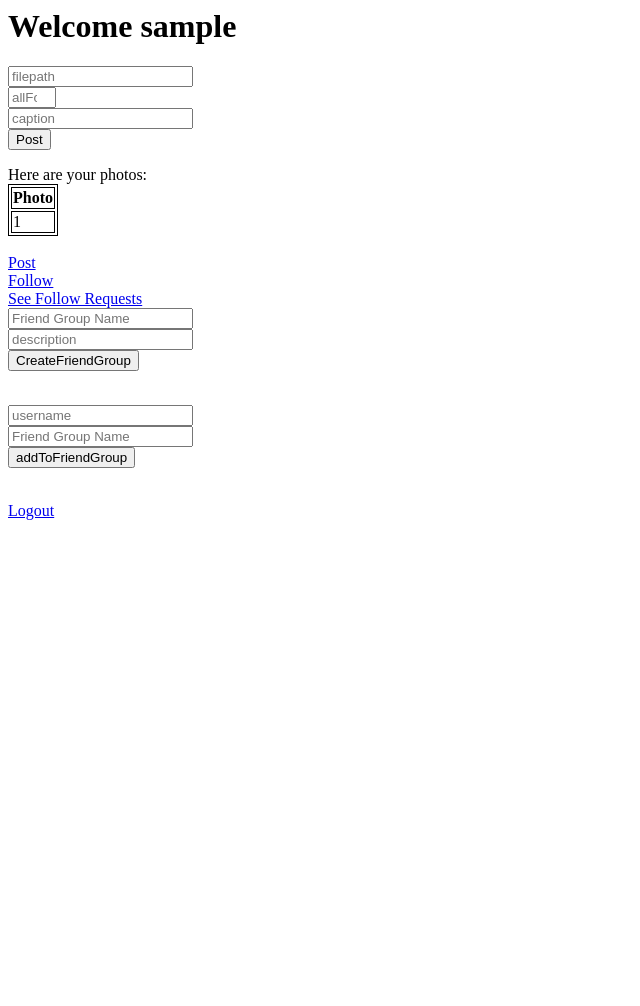
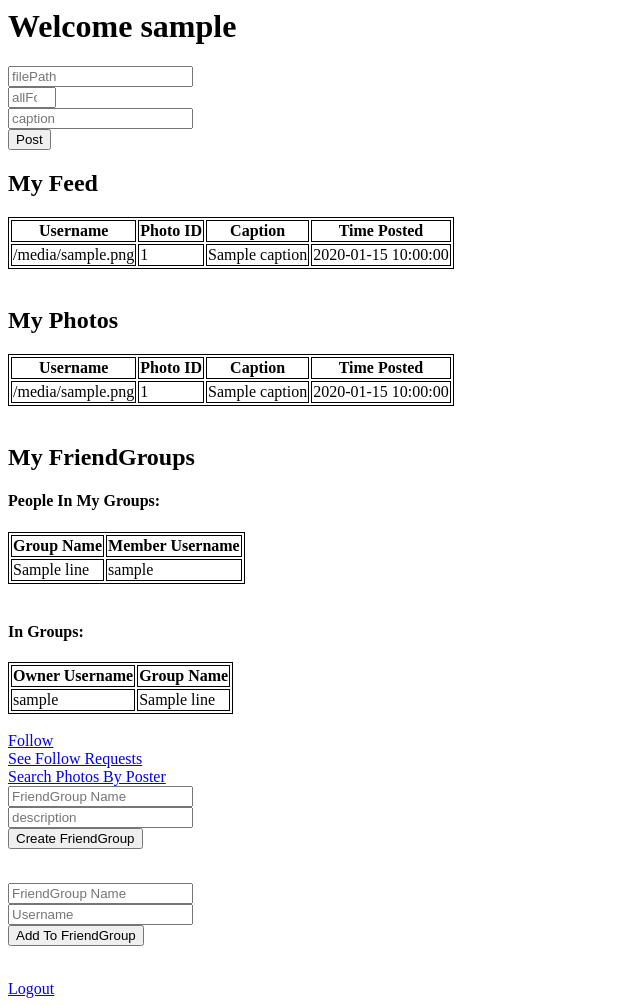
Before and after one commit to MichaelLiKwan/DatabaseProject, a Flask app: template templates/home.html in a window 1280 px wide. Shown: the whole page, without its empty margins (0-640 px from the left). Before the commit the page ends 520 px from the top, so only its background shows below. Run offline with Flask 2, Linux system fonts and the light colour scheme; the template is opened without the code that fills it: most values are stand-ins (such as "Sample title", 1, 10 or a date in 2020).

Commit message:
Add files via upload

```diff
--- a/app.py
+++ b/app.py
@@ -1,7 +1,8 @@
 # Import Flask Library
 from flask import Flask, render_template, request, session, url_for, redirect
 import pymysql.cursors
-
+from hashlib import sha256
+SALT = 'cs3083'
 # Initialize the app from Flask
 app = Flask(__name__)
 
@@ -40,11 +41,12 @@ def loginAuth():
     username = request.form['username']
     password = request.form['password']
 
+    hashed_password = sha256((password + SALT).encode('utf-8')).hexdigest()
     # cursor used to send queries
     cursor = conn.cursor()
     # executes query
     query = 'SELECT * FROM person WHERE username = %s and password = %s'
-    cursor.execute(query, (username, password))
+    cursor.execute(query, (username, hashed_password))
     # stores the results in a variable
     data = cursor.fetchone()
     # use fetchall() if you are expecting more than 1 data row
@@ -71,6 +73,8 @@ def registerAuth():
     lastName = request.form['lastName']
     bio = request.form['bio']
 
+    hashed_password = sha256((password+SALT).encode('utf-8')).hexdigest()
+
     # cursor used to send queries
     cursor = conn.cursor()
     # executes query
@@ -86,7 +90,7 @@ def registerAuth():
         return render_template('register.html', error=error)
     else:
         ins = 'INSERT INTO person VALUES(%s, %s, %s, %s, %s)'
-        cursor.execute(ins, (username, password, firstName, lastName, bio))
+        cursor.execute(ins, (username, hashed_password, firstName, lastName, bio))
         conn.commit()
         cursor.close()
         return render_template('index.html')
@@ -95,41 +99,132 @@ def registerAuth():
 @app.route('/home')
 def home():
     user = session['username']
-    cursor = conn.cursor();
-    query = 'SELECT allPhotos.photoID \
-            FROM \
-            ((SELECT photoID, postingdate \
+    cursor = conn.cursor()
+    query = 'SELECT allPhotos.photoPoster, allPhotos.photoID, allPhotos.caption, \
+            allPhotos.postingDate FROM \
+            ((SELECT photoPoster, photoID, caption, postingDate \
             FROM Follow AS f JOIN Photo AS p on f.username_followed = p.photoPoster \
             WHERE f.username_follower = %s AND f.followStatus = 1) \
             UNION \
-            (SELECT photoID, postingdate \
-            FROM (SharedWith AS sw JOIN BelongTo AS bt ON sw.groupOwner = bt.owner_username AND \
+            (SELECT photoPoster, photoID, caption, postingDate \
+            FROM (SharedWith AS sw JOIN BelongTo AS bt ON \
+            sw.groupOwner = bt.owner_username AND \
             sw.groupName = bt.groupName) NATURAL JOIN photo \
             WHERE member_username = %s)) as allPhotos \
-            ORDER BY allPhotos.postingdate DESC'
+            ORDER BY allPhotos.postingDate DESC'
+    query2 = 'SELECT photoPoster, photoID, caption, postingDate \
+              FROM photo WHERE photoPoster = %s \
+              ORDER BY postingDate DESC'
+    query3 = 'SELECT groupName, member_username FROM BelongTo WHERE \
+              owner_username=%s AND member_username != %s ORDER BY groupName'
+    query4 = 'SELECT owner_username, groupName FROM BelongTo WHERE \
+              member_username=%s AND owner_username != %s ORDER BY owner_username'
     cursor.execute(query, (user, user))
     data = cursor.fetchall()
+    cursor.execute(query2, (user))
+    data2 = cursor.fetchall()
+    cursor.execute(query3, (user, user))
+    data3 = cursor.fetchall()
+    cursor.execute(query4, (user, user))
+    data4 = cursor.fetchall()
     cursor.close()
-    return render_template('home.html', username=user, photos=data)
+    return render_template('home.html', username=user, photos=data, myphotos=data2, mygroups=data3, ingroups=data4)
 
 
 @app.route('/post', methods=['GET', 'POST'])
 def post():
-    photoposter = session['username']
-    cursor = conn.cursor();
-    filepath = request.form['filepath']
+    photoPoster = session['username']
+    cursor = conn.cursor()
+    filePath = request.form['filePath']
     allFollowers = request.form['allFollowers']
     caption = request.form['caption']
-    query = 'INSERT INTO photo (filepath, allFollowers, caption, photoposter) VALUES(%s, %s, %s, %s)'
-    cursor.execute(query, (filepath, allFollowers, caption, photoposter))
+    query = 'INSERT INTO photo (filePath, allFollowers, caption, photoPoster) VALUES(%s, %s, %s, %s)'
+    cursor.execute(query, (filePath, allFollowers, caption, photoPoster))
     conn.commit()
     cursor.close()
     return redirect(url_for('home'))
 
+
+@app.route('/tag')
+def tag(): #very incomplete
+    tagger = session['username']
+    photoID = request.form['photoID']
+    follower = request.form['follower']
+    cursor = conn.cursor()
+    if tagger == follower:
+        query = 'INSERT INTO tagged VALUES (%s, %d, 1)'
+        cursor.execute(query, (tagger, photoID))
+        conn.commit()
+        cursor.close()
+        return 'sth'
+    else:
+        query = 'SELECT DISTINCT photoID FROM Photo WHERE photoPoster=%s AND \
+                 photoID=%d AND allFollowers = 1 UNION SELECT DISTINCT photoID \
+                 FROM Photo JOIN (BelongTo AS bt JOIN SharedWith AS sw ON \
+                 bt.owner_username=sw.groupOwner AND bt.groupName=sw.groupName) \
+                 USING (photoID) WHERE photoPoster=%s AND photoID=%d AND \
+                 bt.member_username = %s'
+        cursor.execute(query, ())
+        data = cursor.fetchone()
+        cursor.close()
+        error = None
+        if (data):
+            return render_template
+        else:
+            error = ''
+            return render_template('home.html', error=error)
+
+@app.route('/searchPoster', methods=['GET', 'POST'])
+def searchPoster():
+    return render_template('searchByPoster.html')
+
+@app.route('/searchByPoster', methods=['GET', 'POST'])
+def searchByPoster():
+    user = session['username']
+    poster = request.form['poster']
+    if user == poster:
+        query = 'SELECT photoPoster, photoID, caption, postingDate FROM Photo WHERE photoPoster=%s ORDER BY postingDate DESC'
+        cursor = conn.cursor()
+        cursor.execute(query, (user))
+        data = cursor.fetchall()
+        return render_template('searchByPoster.html', photos=data)
+    else:
+        query = 'SELECT * \
+                    FROM follow \
+                    WHERE followstatus = 1 AND username_followed = %s AND username_follower = %s'
+        cursor = conn.cursor()
+        cursor.execute(query, (poster, user))
+        data = cursor.fetchall()
+        if data:
+            query = 'SELECT photoPoster, photoID, caption, postingDate FROM Photo WHERE photoPoster=%s AND \
+                        allFollowers=1 ORDER BY postingDate DESC'
+            cursor = conn.cursor()
+            cursor.execute(query, (poster))
+            data = cursor.fetchall()
+            return render_template('searchByPoster.html', photos=data)
+        else:
+            query = 'SELECT * \
+                                FROM belongto AS B JOIN sharedwith AS S ON B.groupName = S.groupName AND B.owner_username = S.groupowner\
+                                WHERE member_username = %s AND B.owner_username = %s'
+            cursor = conn.cursor()
+            cursor.execute(query, (user, poster))
+            data = cursor.fetchall()
+            if data:
+                query = 'SELECT photoPoster, photoID, caption, postingDate FROM Photo WHERE photoPoster=%s \
+                                    ORDER BY postingDate DESC'
+                cursor = conn.cursor()
+                cursor.execute(query, (poster))
+                data = cursor.fetchall()
+                return render_template('searchByPoster.html', photos=data)
+            else:
+                error = "You cannot view this user's photos"
+                return render_template('searchByPoster.html', error=error)
+
+
 @app.route('/follow')
 def follow():
     follower = session['username']
-    cursor = conn.cursor();
+    cursor = conn.cursor()
     query = 'SELECT DISTINCT username FROM person WHERE username != %s and username NOT IN \
             (SELECT username_followed FROM follow WHERE username_follower = %s)'
     cursor.execute(query, (follower, follower))
@@ -147,18 +242,20 @@ def follow():
 def requestFollow():
     username_followed = request.args['username_followed']
     username_follower = session['username']
-    cursor = conn.cursor();
+    cursor = conn.cursor()
     ins = 'INSERT INTO follow VALUES(%s, %s, 0)'
     cursor.execute(ins, (username_followed, username_follower))
     conn.commit()
     cursor.close()
     return redirect(url_for('home'))
 
+
 @app.route('/seeFollowRequests')
 def seeFollowRequests():
     username = session['username']
-    cursor = conn.cursor();
-    query = 'SELECT DISTINCT username_follower FROM follow WHERE username_followed = %s and followstatus = 0'
+    cursor = conn.cursor()
+    query = 'SELECT DISTINCT username_follower FROM follow WHERE \
+             username_followed = %s and followStatus = 0'
     cursor.execute(query, username)
     data = cursor.fetchall()
     cursor.close()
@@ -169,23 +266,25 @@ def seeFollowRequests():
         error = "There are no follow requests for this user"
         return render_template('home.html', error=error)
 
+
 @app.route('/acceptFollow', methods=["GET", "POST"])
 def acceptFollow():
     follower = request.args['username_follower']
     followed = session['username']
-    cursor = conn.cursor();
-    upd = 'UPDATE follow SET followstatus = 1 WHERE username_followed = %s AND username_follower = %s'
+    cursor = conn.cursor()
+    upd = 'UPDATE follow SET followStatus = 1 WHERE username_followed = %s AND username_follower = %s'
     cursor.execute(upd, (followed, follower))
     conn.commit()
     cursor.close()
     return redirect(url_for('home'))
+
 
 @app.route('/createFriendGroup', methods=["GET", "POST"])
 def createFriendGroup():
     groupOwner = session['username']
     groupName = request.form['FriendGroupName']
     description = request.form['description']
-    cursor = conn.cursor();
+    cursor = conn.cursor()
     check = 'SELECT * FROM friendgroup WHERE groupOwner = %s and groupName = %s'
     cursor.execute(check, (groupOwner, groupName))
     data = cursor.fetchall()
@@ -203,12 +302,13 @@ def createFriendGroup():
         cursor.close()
         return redirect(url_for('home'))
 
+
 @app.route('/addToFriendGroup', methods=["GET", "POST"])
 def addToFriendGroup():
     owner_username = session['username']
     groupName = request.form['FriendGroupName']
     member_username = request.form['username']
-    cursor = conn.cursor();
+    cursor = conn.cursor()
     check = 'SELECT * FROM friendgroup WHERE groupOwner = %s and groupName = %s'
     cursor.execute(check, (owner_username, groupName))
     data = cursor.fetchall()
@@ -239,31 +339,6 @@ def addToFriendGroup():
         error = "This friendgroup does not exists"
         return render_template('home.html', error=error)
 
-@app.route('/select_blogger')
-def select_blogger():
-    # check that user is logged in
-    # username = session['username']
-    # should throw exception if username not found
-
-    cursor = conn.cursor();
-    query = 'SELECT DISTINCT username FROM blog'
-    cursor.execute(query)
-    data = cursor.fetchall()
-    cursor.close()
-    return render_template('select_blogger.html', user_list=data)
-
-
-@app.route('/show_posts', methods=["GET", "POST"])
-def show_posts():
-    poster = request.args['poster']
-    cursor = conn.cursor();
-    query = 'SELECT ts, blog_post FROM blog WHERE username = %s ORDER BY ts DESC'
-    cursor.execute(query, poster)
-    data = cursor.fetchall()
-    cursor.close()
-    return render_template('show_posts.html', poster_name=poster, posts=data)
-
-
 @app.route('/logout')
 def logout():
     session.pop('username')
@@ -275,4 +350,4 @@ app.secret_key = 'some key that you will never guess'
 # debug = True -> you don't have to restart flask
 # for changes to go through, TURN OFF FOR PRODUCTION
 if __name__ == "__main__":
-    app.run('127.0.0.1', 5000, debug=True)
+    app.run('127.0.0.1', 5001, debug=True)
--- a/templates/home.html
+++ b/templates/home.html
@@ -4,7 +4,7 @@
 <body>
 <form action="/post" method="POST">
 	<h1>Welcome {{username}}</h1>
-	<input type="text" name = "filepath" placeholder="filepath" required/> </br>
+	<input type="text" name = "filePath" placeholder="filePath" required/> </br>
 	<input type="number" name="allFollowers" placeholder = 'allFollowers' min="0" max="1"> </br>
 	<input type="text" name = "caption" placeholder="caption" required/> </br>
 	<input type="submit" value = Post />
@@ -16,35 +16,87 @@
 	}
 </style>
 
-Here are your photos:
-
+<h2>My Feed</h2>
 <table>
-	<th>Photo</th>
+	<th>Username</th>
+	<th>Photo ID</th>
+	<th>Caption</th>
+	<th>Time Posted</th>
 
 {% for line in photos %}
 	<tr>
+		<td>{{line.photoPoster}}</td>
 		<td>{{line.photoID}}</td>
+		<td>{{line.caption}}</td>
+		<td>{{line.postingDate}}</td>
 	</tr>
 {% endfor %}
 </table>
 
 <br>
-<a href="/post">Post</a>
+<h2>My Photos</h2>
+<table>
+	<th>Username</th>
+	<th>Photo ID</th>
+	<th>Caption</th>
+	<th>Time Posted</th>
+
+{% for line in myphotos %}
+	<tr>
+		<td>{{line.photoPoster}}</td>
+		<td>{{line.photoID}}</td>
+		<td>{{line.caption}}</td>
+		<td>{{line.postingDate}}</td>
+	</tr>
+{% endfor %}
+</table>
+
+<br>
+<h2>My FriendGroups</h2>
+<h4>People In My Groups:</h4>
+<table>
+	<th>Group Name</th>
+	<th>Member Username</th>
+
+{% for line in mygroups %}
+	<tr>
+		<td>{{line.groupName}}</td>
+		<td>{{line.member_username}}</td>
+	</tr>
+{% endfor %}
+</table>
+<br>
+<h4>In Groups:</h4>
+<table>
+	<th>Owner Username</th>
+	<th>Group Name</th>
+
+
+{% for line in ingroups %}
+	<tr>
+		<td>{{line.owner_username}}</td>
+		<td>{{line.groupName}}</td>
+	</tr>
+{% endfor %}
+</table>
+
 <br>
 <a href="/follow">Follow</a>
 <br>
 <a href="/seeFollowRequests">See Follow Requests</a>
 <br>
+<a href="/searchPoster">Search Photos By Poster</a>
+<br>
 <form action="/createFriendGroup" method="POST">
-	<input type="text" name = "FriendGroupName" placeholder="Friend Group Name" required/> </br>
+	<input type="text" name = "FriendGroupName" placeholder="FriendGroup Name" required/> </br>
 	<input type="text" name = "description" placeholder="description" required/> </br>
-	<input type="submit" value = CreateFriendGroup />
+	<input type="submit" value = "Create FriendGroup" />
 </form>
 <br>
 <form action="/addToFriendGroup" method="POST">
-	<input type="text" name = "username" placeholder="username" required/> </br>
-	<input type="text" name = "FriendGroupName" placeholder="Friend Group Name" required/> </br>
-	<input type="submit" value = addToFriendGroup />
+	<input type="text" name = "FriendGroupName" placeholder="FriendGroup Name" required/> </br>
+	<input type="text" name = "username" placeholder="Username" required/> </br>
+	<input type="submit" value = "Add To FriendGroup" />
 </form>
 <br>
 <a href="/logout">Logout</a>
```
Also changed, not shown: templates/searchByPoster.html (added, +46 -0 lines).
